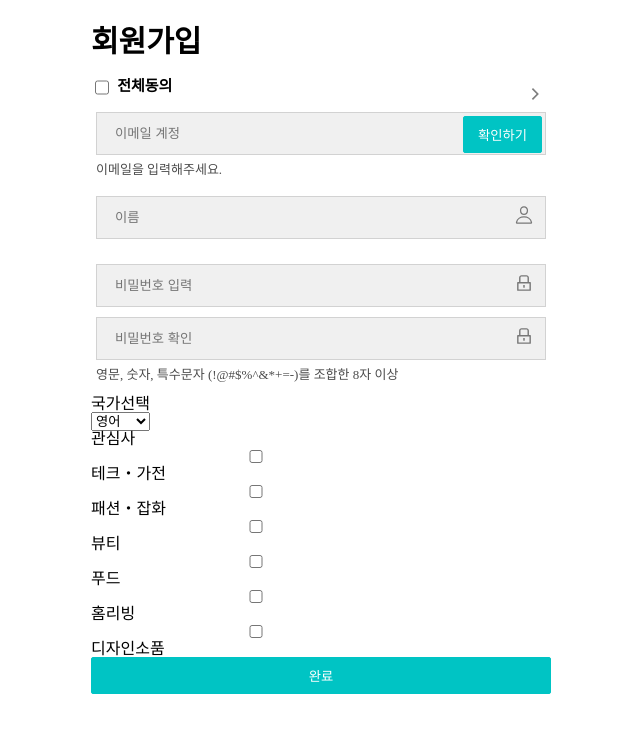
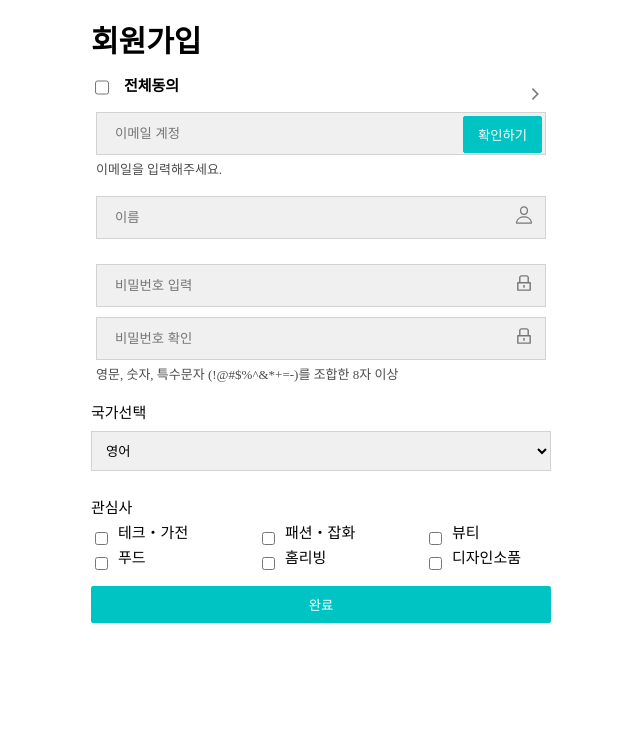
Before and after one commit to siliconValleyTeamA/client, a React (Create React App) app: page /emailsignup in a window 1280 px wide. Shown: the top 732 px of the page, without its empty margins (319-959 px from the left). Built offline with nearby package versions, Linux system fonts and the light colour scheme.

Commit message:
[#11] css - language, interest
- 국가 선택, 관심사 선택 css 설정

```diff
--- a/src/pages/EmailSignupPage/EmailSignupPage.module.scss
+++ b/src/pages/EmailSignupPage/EmailSignupPage.module.scss
@@ -77,6 +77,51 @@
       display: flex;
     }
   }
+
+  .country {
+    margin-top: 10px;
+    margin-bottom: 10px;
+    p {
+      font-size: 15px;
+      margin-bottom: 10px;
+    }
+    .country-list {
+      width: 100%;
+      height: 40px;
+      padding-left: 10px;
+      padding-right: 20px;
+      border: 1px solid rgb(210, 210, 210);
+      background-color: rgb(240, 240, 240);
+      margin-bottom: 10px;
+    }
+  }
+
+  .interest {
+    margin-top: 10px;
+    margin-bottom: 10px;
+    p {
+      font-size: 15px;
+      margin-bottom: 10px;
+    }
+
+    .interest-list {
+      .list1 {
+        display: flex;
+        justify-content: space-between;
+      }
+      .list2 {
+        display: flex;
+        justify-content: space-between;
+      }
+      .interest-element {
+        display: flex;
+        justify-content: space-between;
+        p {
+          width: 140px;
+        }
+      }
+    }
+  }
 }
 
 .emoji {
@@ -96,3 +141,8 @@
   margin: 5px;
   background-color: rgb(240, 240, 240);
 }
+
+input[type='checkbox'] {
+  width: auto;
+  margin-right: 10px;
+}
```
